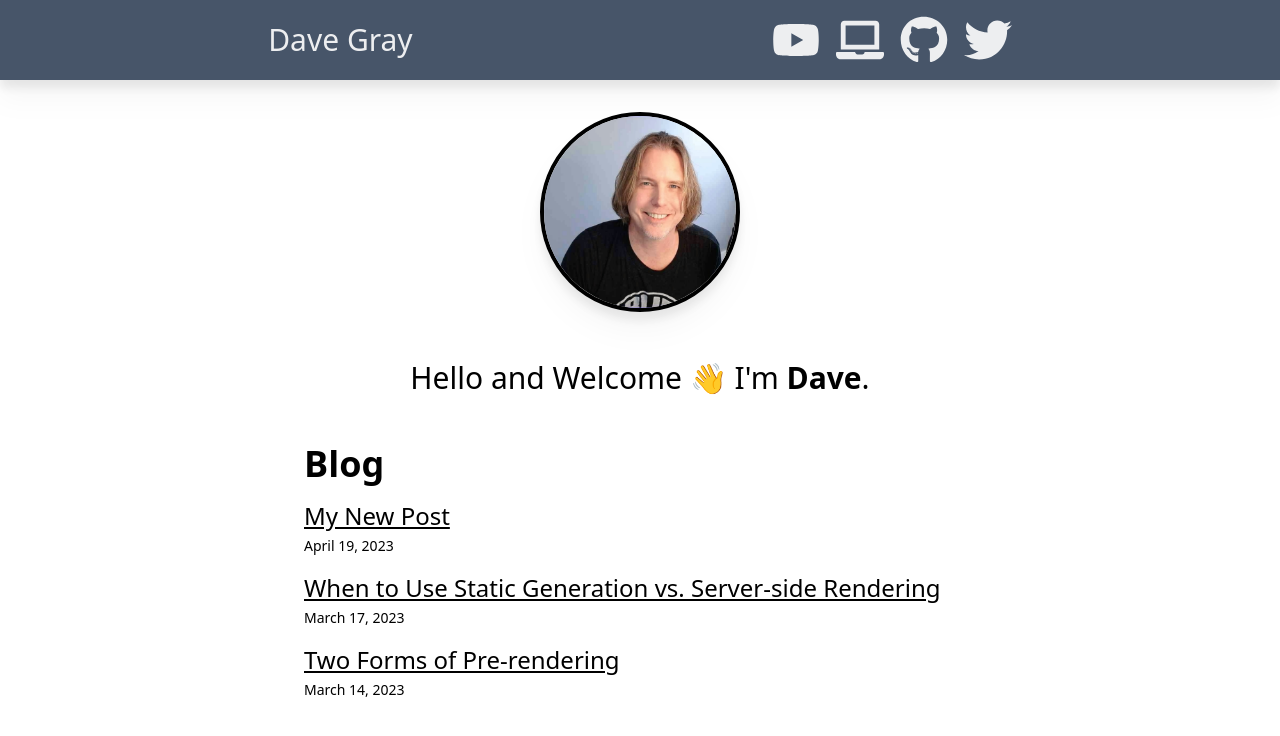
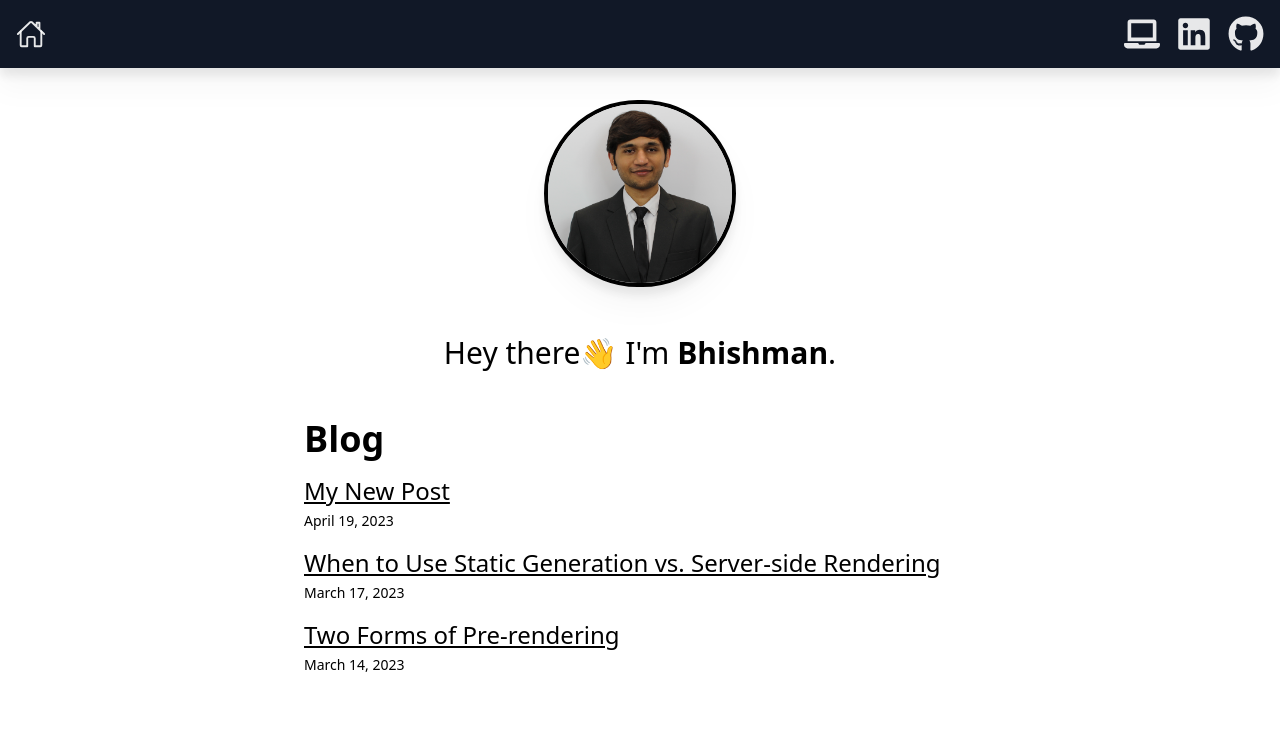
Before and after one commit to bhishman-desai/my-personal-blog, a Next.js app: page / in a window 1280 px wide. Shown: the top 736 px of the page. Built offline with nearby package versions, Linux system fonts and the light colour scheme.

Commit message:
Initial Setup: - Added pages and components - Added Image and styling - Changed the overall layout of the app

```diff
--- a/app/components/MyProfilePic.tsx
+++ b/app/components/MyProfilePic.tsx
@@ -1,16 +1,16 @@
-import Image from "next/image"
+import Image from "next/image";
 
 export default function MyProfilePic() {
   return (
     <section className="w-full mx-auto">
       <Image
         className="border-4 border-black dark:border-slate-500 drop-shadow-xl shadow-black rounded-full mx-auto mt-8"
-                src="/images/profile-photo-600x600.png"
-                width={200}
-                height={200}
-                alt="Dave Gray"
+        src="/images/Bhishman.JPG"
+        width={192}
+        height={192}
+        alt="Bhishman Desai"
         priority={true}
       />
     </section>
-    )
+  );
 }
--- a/app/components/Navbar.tsx
+++ b/app/components/Navbar.tsx
@@ -1,28 +1,45 @@
-import Link from "next/link"
-import { FaYoutube, FaTwitter, FaGithub, FaLaptop } from "react-icons/fa"
+import Link from "next/link";
+import { FaGithub, FaLaptop, FaLinkedin } from "react-icons/fa";
+import { IoHomeOutline } from "react-icons/io5";
 
 export default function Navbar() {
   return (
-        <nav className="bg-slate-600 p-4 sticky top-0 drop-shadow-xl z-10">
-            <div className="prose prose-xl mx-auto flex justify-between flex-col sm:flex-row">
+    <nav className="bg-gray-900 p-4 sticky top-0 drop-shadow-xl z-10">
+      <div className=" prose-xl mx-auto flex justify-between flex-col sm:flex-row">
         <h1 className="text-3xl font-bold text-white grid place-content-center mb-2 md:mb-0">
-                    <Link href="/" className="text-white/90 no-underline hover:text-white">Dave Gray</Link>
+          <Link
+            href="/"
+            className="text-white/90 no-underline hover:text-white"
+          >
+            <IoHomeOutline />
+          </Link>
         </h1>
-                <div className="flex flex-row justify-center sm:justify-evenly align-middle gap-4 text-white text-4xl lg:text-5xl">
-                    <Link className="text-white/90 hover:text-white" href="https://www.youtube.com/@DaveGrayTeachesCode">
-                        <FaYoutube />
-                    </Link>
-                    <Link className="text-white/90 hover:text-white" href="https://courses.davegray.codes/">
+        <div className="flex flex-row justify-center sm:justify-evenly align-middle gap-4 text-white text-4xl">
+          <Link
+            className="text-white/90 hover:text-white"
+            href="https://bhishman.vercel.app/"
+            target="_blank"
+          >
             <FaLaptop />
           </Link>
-                    <Link className="text-white/90 hover:text-white" href="https://github.com/gitdagray">
+
+          <Link
+            className="text-white/90 hover:text-white"
+            href="https://linkedin.com/in/bhishman-desai"
+            target="_blank"
+          >
+            <FaLinkedin />
+          </Link>
+
+          <Link
+            className="text-white/90 hover:text-white"
+            href="https://github.com/bhishman-desai"
+            target="_blank"
+          >
             <FaGithub />
-                    </Link>
-                    <Link className="text-white/90 hover:text-white" href="https://twitter.com/yesdavidgray">
-                        <FaTwitter />
           </Link>
         </div>
       </div>
     </nav>
-    )
+  );
 }
--- a/app/layout.tsx
+++ b/app/layout.tsx
@@ -1,24 +1,22 @@
-import './globals.css'
-import Navbar from './components/Navbar'
-import MyProfilePic from './components/MyProfilePic'
+import "./globals.css";
+import Navbar from "./components/Navbar";
 
 export const metadata = {
-  title: "Dave's Blog",
-  description: 'Created by Dave Gray',
-}
+  title: "Bhishman's Blog",
+  description: "Created by Bhishman Desai",
+};
 
 export default function RootLayout({
   children,
 }: {
-  children: React.ReactNode
+  children: React.ReactNode;
 }) {
   return (
     <html lang="en">
       <body className="dark:bg-slate-800">
         <Navbar />
-        <MyProfilePic />
         {children}
       </body>
     </html>
-  )
+  );
 }
--- a/app/page.tsx
+++ b/app/page.tsx
@@ -1,17 +1,19 @@
-import Posts from "./components/Posts"
+import Posts from "./components/Posts";
+import MyProfilePic from "@/app/components/MyProfilePic";
 
-export const revalidate = 10
+export const revalidate = 10;
 
 export default function Home() {
   return (
     <main className="px-6 mx-auto">
+      <MyProfilePic />
       <p className="mt-12 mb-12 text-3xl text-center dark:text-white">
-        Hello and Welcome 👋&nbsp;
+        Hey there👋&nbsp;
         <span className="whitespace-nowrap">
-          I&apos;m <span className="font-bold">Dave</span>.
+          I&apos;m <span className="font-bold">Bhishman</span>.
         </span>
       </p>
       <Posts />
     </main>
-  )
+  );
 }
--- a/app/posts/[postId]/page.tsx
+++ b/app/posts/[postId]/page.tsx
@@ -1,57 +1,56 @@
-import getFormattedDate from "@/lib/getFormattedDate"
-import { getSortedPostsData, getPostData } from "@/lib/posts"
-import { notFound } from "next/navigation"
-import Link from "next/link"
+import getFormattedDate from "@/lib/getFormattedDate";
+import { getSortedPostsData, getPostData } from "@/lib/posts";
+import { notFound } from "next/navigation";
+import Link from "next/link";
+import { MdArrowBackIosNew } from "react-icons/md";
 
 export function generateStaticParams() {
-    const posts = getSortedPostsData()
+  const posts = getSortedPostsData();
 
   return posts.map((post) => ({
-        postId: post.id
-    }))
+    postId: post.id,
+  }));
 }
 
 export function generateMetadata({ params }: { params: { postId: string } }) {
+  const posts = getSortedPostsData();
+  const { postId } = params;
 
-    const posts = getSortedPostsData()
-    const { postId } = params
-
-    const post = posts.find(post => post.id === postId)
+  const post = posts.find((post) => post.id === postId);
 
   if (!post) {
     return {
-            title: 'Post Not Found'
-        }
+      title: "Post Not Found",
+    };
   }
 
   return {
     title: post.title,
-    }
+  };
 }
 
 export default async function Post({ params }: { params: { postId: string } }) {
+  const posts = getSortedPostsData();
+  const { postId } = params;
 
-    const posts = getSortedPostsData()
-    const { postId } = params
+  if (!posts.find((post) => post.id === postId)) notFound();
 
-    if (!posts.find(post => post.id === postId)) notFound()
+  const { title, date, contentHtml } = await getPostData(postId);
 
-    const { title, date, contentHtml } = await getPostData(postId)
-
-    const pubDate = getFormattedDate(date)
+  const pubDate = getFormattedDate(date);
 
   return (
     <main className="px-6 prose prose-xl prose-slate dark:prose-invert mx-auto">
       <h1 className="text-3xl mt-4 mb-0">{title}</h1>
-            <p className="mt-0">
-                {pubDate}
-            </p>
+      <p className="mt-0">{pubDate}</p>
       <article>
         <section dangerouslySetInnerHTML={{ __html: contentHtml }} />
         <p>
-                    <Link href="/">← Back to home</Link>
+          <Link href="/">
+            <MdArrowBackIosNew />
+          </Link>
         </p>
       </article>
     </main>
-    )
+  );
 }
```
Also changed, not shown: public/images/Bhishman.JPG (added), public/images/profile-photo-600x600.png (deleted). Lines whose indentation alone changed are shown as unchanged.
